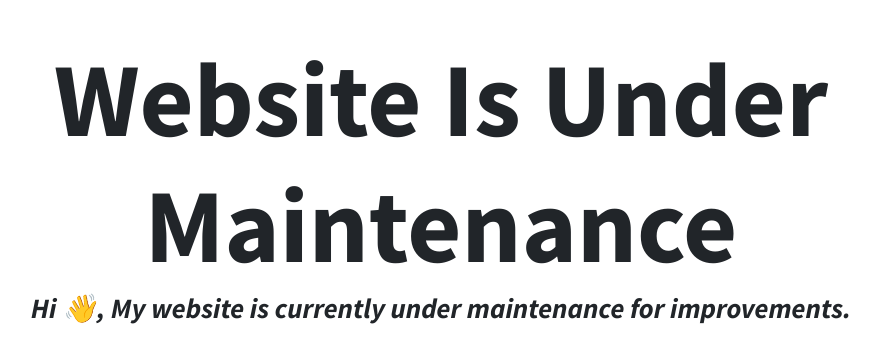
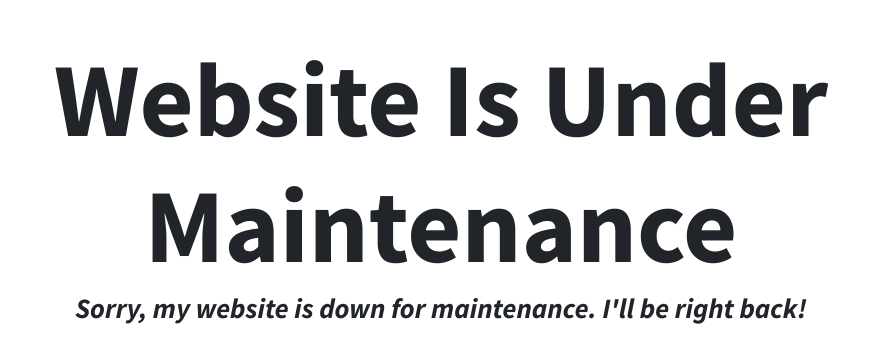
Before and after one commit to mohamedtarib/mohamedtarib.github.io, a plain HTML site: page index.html in a window 1280 px wide. Shown: the part 195-558 px from the top of the page, without its empty margins (199-1079 px from the left). Drawn offline with nearby package versions, Linux system fonts and the light colour scheme.

Commit message:
Update index.html

```diff
--- a/index.html
+++ b/index.html
@@ -23,7 +23,7 @@
         <header class="masthead d-flex align-items-center" >
             <div class="container px-4 px-lg-5 text-center">
                 <h1 class="mb-1" style="font-size: 105px;">Website Is Under Maintenance</h1>
-                <h3 class="mb-5"><em>Hi 👋, My website is currently under maintenance for improvements.</em></h3>
+                <h3 class="mb-5"><em>Sorry, my website is down for maintenance. I'll be right back!</em></h3>
 
             </div>
         </header>
```
